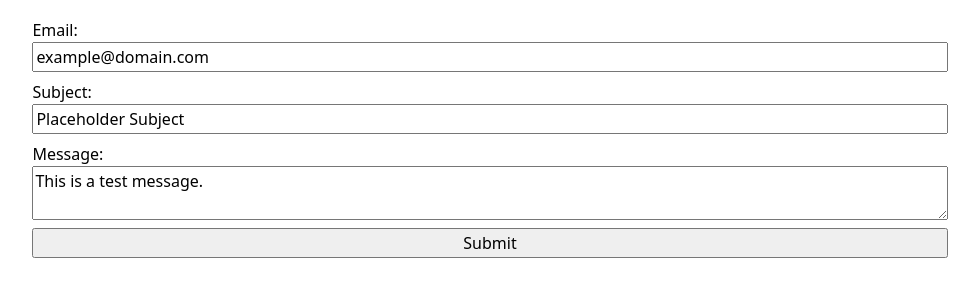
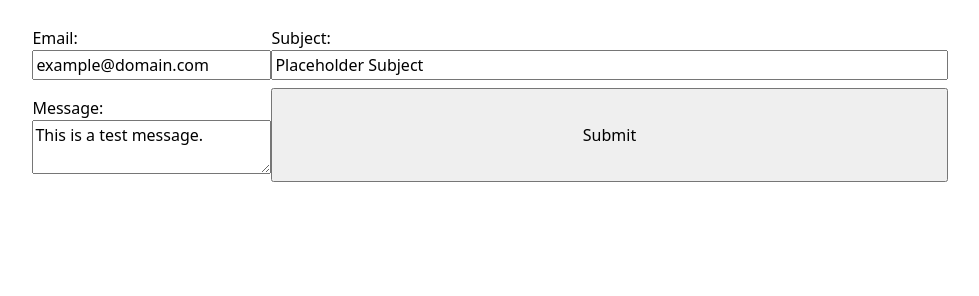
Before and after one commit to nathaniel-trueba/portfolio, a plain HTML site: page contact/index.html in a window 1280 px wide. Shown: the part 158-454 px from the top of the page, without its empty margins (150-1129 px from the left). Drawn offline with Linux system fonts and the light colour scheme.

Commit message:
first half of 3.3

```diff
--- a/style.css
+++ b/style.css
@@ -52,3 +52,8 @@ label {
   display: block;
   margin-block: 0.5em;
 }
+
+form {
+  display: grid;
+  grid-template-columns: auto 1fr;
+}
```
